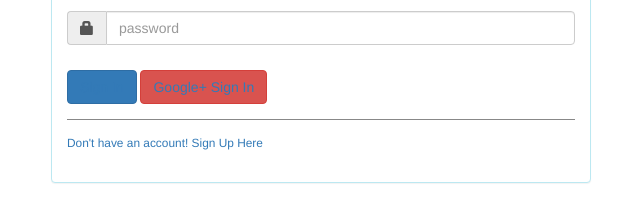
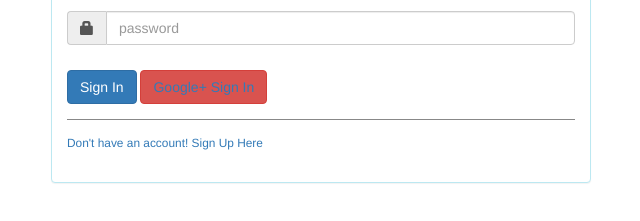
Before and after one commit to idrisadetunmbi/HelloBooks, a plain HTML site: page index.html in a window 1280 px wide. Shown: the part 439-660 px from the top of the page, 319-959 px from the left. Drawn offline with nearby package versions, Linux system fonts and the light colour scheme.

Commit message:
Update index.html

```diff
--- a/index.html
+++ b/index.html
@@ -42,7 +42,7 @@
 
                             <div style="margin-top:10px" class="form-group">
                                 <div class="col-sm-12 controls">
-                                    <button id="btn-signup" type="submit" onclick="decideUser()" class="btn btn-primary"><a id="btn-signup-link" href="./user_profile.html">Sign In</button>
+                                    <a id="btn-signup-link" onclick="decideUser()" class="btn btn-primary">Sign In</a><!-- <a id="btn-signup-link" class href="./user_profile.html">Sign In</button>-->
                                     <button id="btn-signup" type="submit" class="btn btn-danger"><a id="btn-signup-link" href="./user_profile.html">Google+ Sign In</button>
                                 </div>
                             </div>
```
